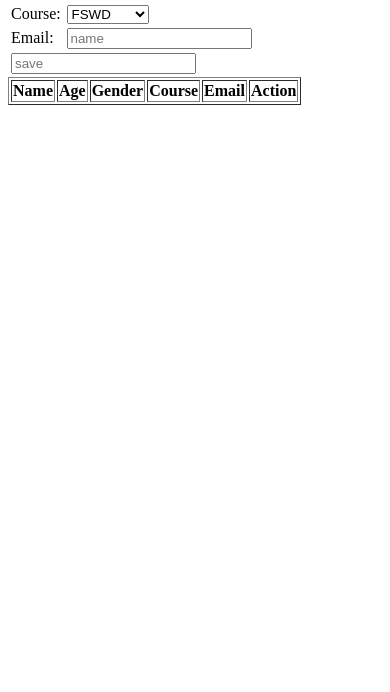
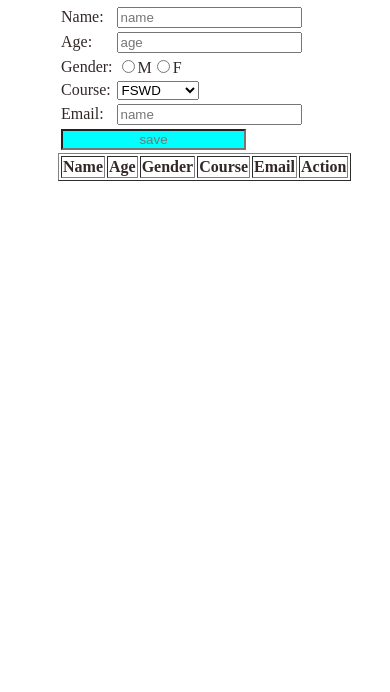
Before and after one commit to subathrasss/formsss, a plain HTML site: page index.html in a window 390 px wide. Shown: the part 152-844 px from the top of the page. Drawn offline with Linux system fonts and the light colour scheme.

Commit message:
updated responsive

```diff
--- a/index.html
+++ b/index.html
@@ -8,10 +8,33 @@
 </head>
 
 <body>
-    <sty
-    <div id="c">
-        <h1>STUDENT FORM</h1>
-        <div>
+    <style>
+        #c{
+            background-color: rgb(235, 222, 222);
+            color: rgb(50, 40, 40);
+            width: 400px;
+            height: 500px;
+            margin-left: 400px;
+            margin-top: 200px;
+        }
+        .ft{
+            padding: 50px;
+            align-items: center;
+        }
+        @media screen and (max-width: 600px)
+        {
+            #c{
+                display: inline;
+            }
+        }
+
+
+    </style>
+    <div  id="c">
+
+        <div class="ft">
+            <h1>STUDENT FORM</h1>
+            <div >
             <form>
                 <table>
                     <tr>
@@ -39,7 +62,7 @@
                         <td><input id="em" type="text" placeholder="name"></td>
                     </tr>
                     <tr>
-                        <td colspan="2"><input id="save" type="save" placeholder="save"></td>
+                        <td colspan="2"><input style="background-color: aqua; text-align: center;" id="save" type="save" placeholder="save"></td>
                     </tr>
                 </table>
             </form>
@@ -59,6 +82,7 @@
             </form>
         </div>
     </div>
+
     <script>
         var inp=document.getElementById("inp")
         var save=document.getElementById("save")
@@ -79,16 +103,17 @@
         })
         save.addEventListener("click",function(){
             var n=document.createElement("tr")
-            n.innerHTML="<td>"+inp.value+ "</td>"+"<td>"+age.value+"</td>"+"<td>"+mf+"</td>"+"<td>"+sel.value+"</td>"+"<td>"+em.value+"</td>"+"<td>"+"<button onclick='del(event)'>delete</button>"+"</td"
+            n.innerHTML="<td>"+inp.value+ "</td>"+"<td>"+age.value+"</td>"+"<td>"+mf+"</td>"+"<td>"+sel.value+"</td>"+"<td>"+em.value+"</td>"+"<td>"+"<button style='background-color: aqua' onclick='del(event)'>delete</button>"+"</td"
 
             t2.append(n)
             })
             function del(event)
         {
-            event.target.parentElement.remove()
+            event.target.closest.remove()
 
         }
     </script>
+    </div>
 </body>
 
 </html>
```
